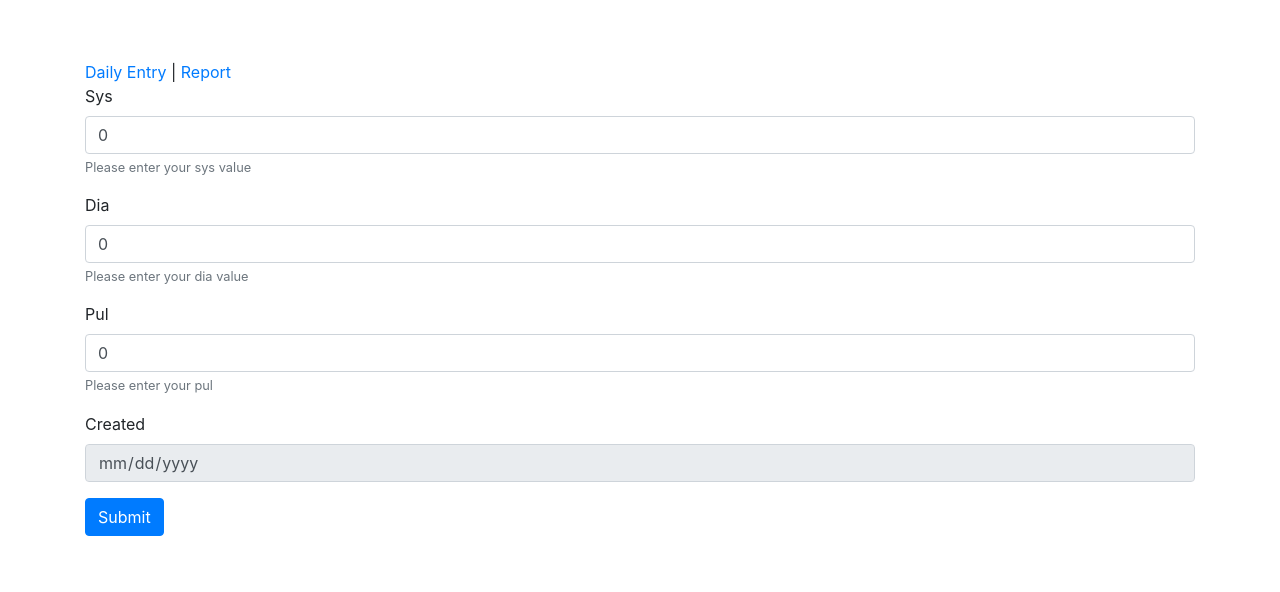
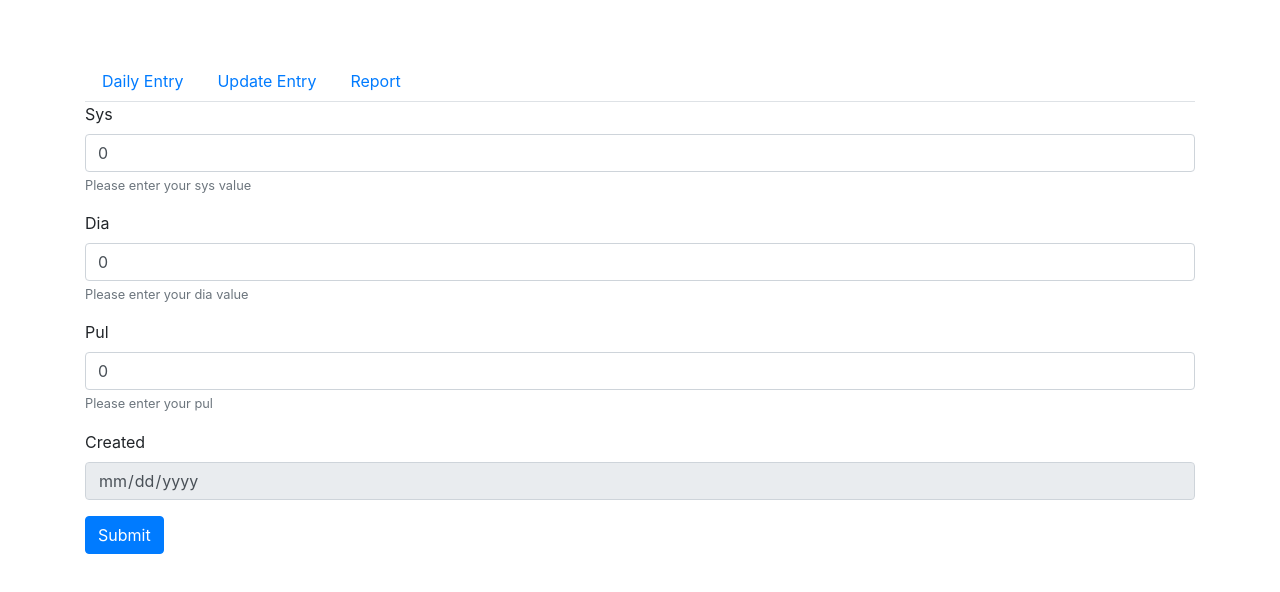
Before and after one commit to jorlugaqui/ahm, a Vue app in the folder web/: page / in a window 1280 px wide. Shown: the top 592 px of the page. Built offline with nearby package versions, Linux system fonts and the light colour scheme; no server answers.

Commit message:
Add update entry menu item.

```diff
--- a/web/src/App.vue
+++ b/web/src/App.vue
@@ -1,7 +1,16 @@
 <template>
   <div id="app" class="container">
-    <router-link to="/">Daily Entry</router-link>&nbsp;|
-    <router-link to="/report">Report</router-link>
+    <ul class="nav nav-tabs">
+      <li class="nav-item">
+        <router-link to="/" class="nav-link">Daily Entry</router-link>
+      </li>
+      <li class="nav-item">
+        <router-link to="/update" class="nav-link">Update Entry</router-link>
+      </li>
+      <li class="nav-item">
+        <router-link to="/report" class="nav-link">Report</router-link>
+      </li>
+    </ul>
     <router-view/>
   </div>
 </template>
```
Also changed, not shown: 1 other file (tests, documents, lock files or other folders).
